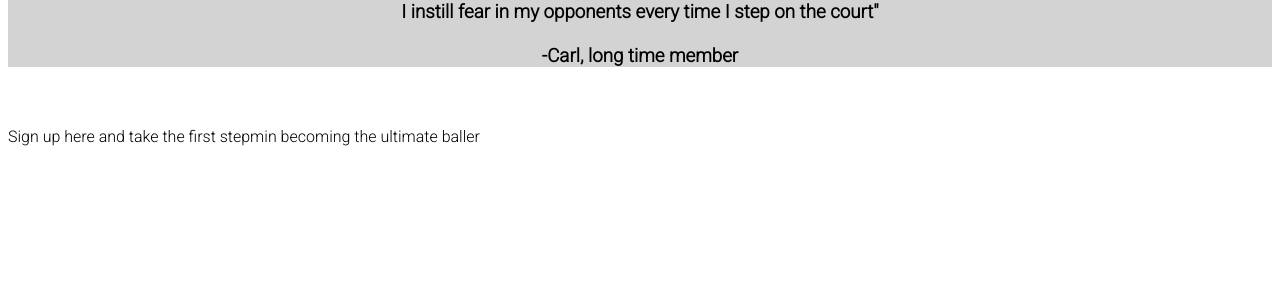
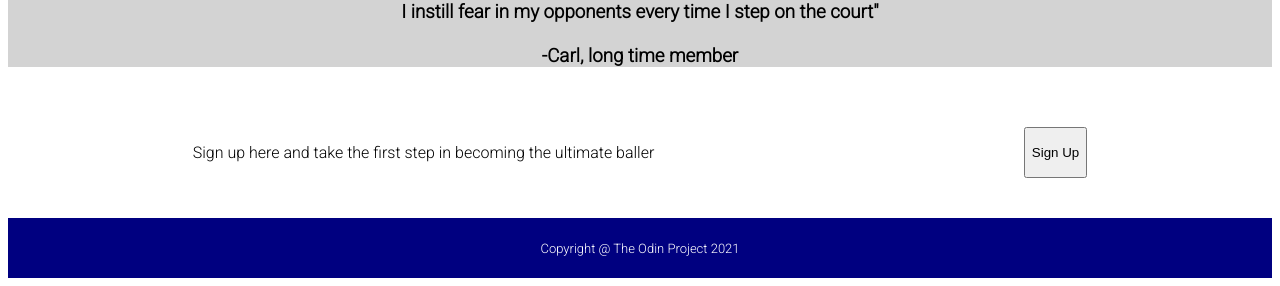
Before and after one commit to technoblack/landing-page, a plain HTML site: page index.html in a window 1280 px wide. Shown: the part 561-847 px from the top of the page. Before the commit the page ends 800 px from the top, so only its background shows below. Drawn offline with Linux system fonts and the light colour scheme.

Commit message:
working on footer whitespace

```diff
--- a/index.html
+++ b/index.html
@@ -50,13 +50,16 @@
 </div>
 
 <div class="signup">
-<p> Sign up here and take the first stepmin becoming the ultimate baller </p>
+<p> Sign up here and take the first step in becoming the ultimate baller </p>
+<button type="button">
+Sign Up
+</button>
 
 
 </div>
 
-
-
+<div class="footer">
+<p> Copyright @ The Odin Project 2021 </p>
+</div>
 </body>
-
 </html>
--- a/style.css
+++ b/style.css
@@ -71,4 +71,19 @@ h3 {
 
 .signup {
     margin-top: 60px;
+    display: flex;
+    justify-content: space-around;
+    margin-bottom: 40px;
+
 }
+
+.footer {
+    font-size: 13px;
+    text-align: center;
+    background-color: navy;
+    color: white;
+    padding-top: 10px;
+    margin-bottom: 0%;
+    padding-bottom: 0%;
+    height: 50px;
+}
```
